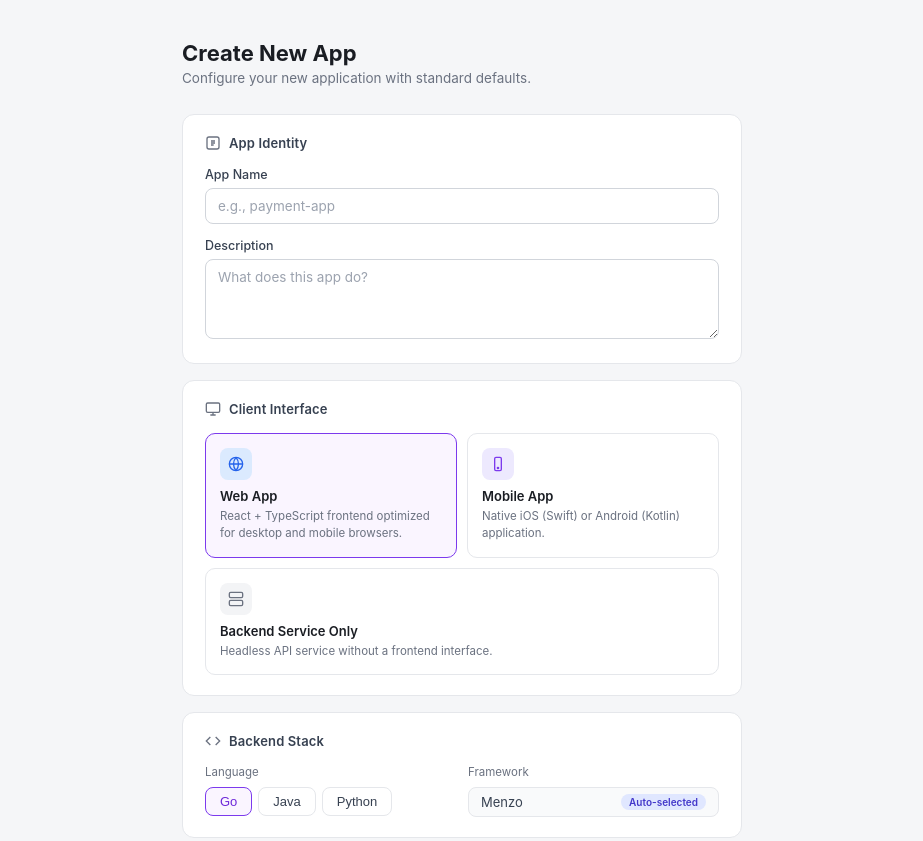
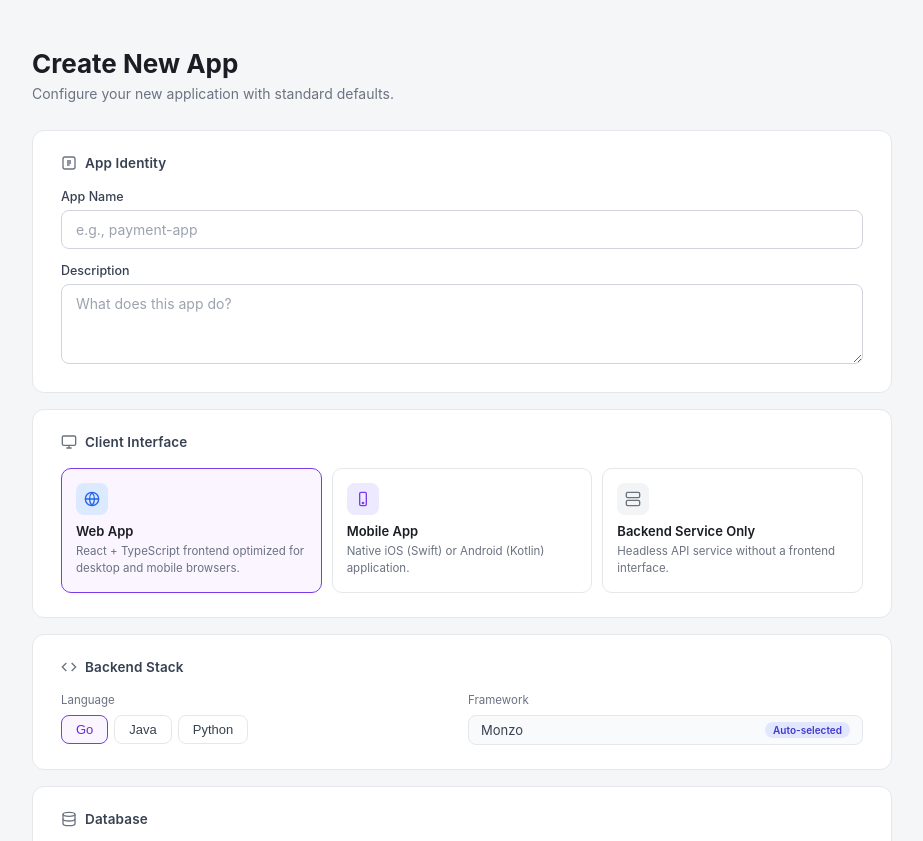
Before and after one commit to izzyhsu/create-app, a plain HTML site: page index.html in a window 1280 px wide. Shown: the top 841 px of the page, without its empty margins (178-1101 px from the left). Drawn offline with Linux system fonts and the light colour scheme.

Commit message:
Fix Monzo framework name and improve desktop layout
- Correct Go framework name from Menzo to Monzo
- Widen max-width to 860px for desktop
- Expand Client Interface to 3-column layout
- Expand Core Capabilities to 5-column row
- Increase padding, font sizes for desktop readability

Made-with: Cursor

```diff
--- a/index.html
+++ b/index.html
@@ -14,13 +14,13 @@
       display: flex;
       justify-content: center;
       align-items: flex-start;
-      padding: 40px 16px 80px;
+      padding: 48px 40px 80px;
       color: #1a1d23;
     }
 
     .page-wrapper {
       width: 100%;
-      max-width: 560px;
+      max-width: 860px;
     }
 
     .page-header {
@@ -28,14 +28,14 @@
     }
 
     .page-header h1 {
-      font-size: 22px;
+      font-size: 26px;
       font-weight: 700;
       color: #1a1d23;
-      margin-bottom: 4px;
+      margin-bottom: 6px;
     }
 
     .page-header p {
-      font-size: 13.5px;
+      font-size: 14px;
       color: #6b7280;
     }
 
@@ -44,7 +44,7 @@
       background: #fff;
       border: 1px solid #e5e7eb;
       border-radius: 12px;
-      padding: 20px 22px;
+      padding: 24px 28px;
       margin-bottom: 16px;
     }
 
@@ -52,10 +52,10 @@
       display: flex;
       align-items: center;
       gap: 8px;
-      font-size: 13px;
+      font-size: 13.5px;
       font-weight: 600;
       color: #374151;
-      margin-bottom: 16px;
+      margin-bottom: 18px;
       letter-spacing: 0.01em;
     }
 
@@ -79,8 +79,8 @@
       width: 100%;
       border: 1px solid #d1d5db;
       border-radius: 8px;
-      padding: 9px 12px;
-      font-size: 13.5px;
+      padding: 10px 14px;
+      font-size: 14px;
       color: #1a1d23;
       background: #fff;
       outline: none;
@@ -116,11 +116,7 @@
     }
 
     .option-grid.cols-3 {
-      grid-template-columns: 1fr 1fr;
-    }
-
-    .option-grid.cols-3 .option-card:last-child {
-      grid-column: 1 / -1;
+      grid-template-columns: 1fr 1fr 1fr;
     }
 
     .option-grid.cols-2 {
@@ -259,7 +255,7 @@
     /* Core Capabilities grid */
     .capability-grid {
       display: grid;
-      grid-template-columns: 1fr 1fr 1fr;
+      grid-template-columns: repeat(5, 1fr);
       gap: 10px;
     }
 
@@ -510,7 +506,7 @@
         <div class="stack-group">
           <div class="stack-group-label">Framework</div>
           <div class="framework-display">
-            <span id="framework-name">Menzo</span>
+            <span id="framework-name">Monzo</span>
             <span class="auto-badge">Auto-selected</span>
           </div>
         </div>
@@ -635,7 +631,7 @@
     function selectLang(tab) {
       document.querySelectorAll('.lang-tab').forEach(t => t.classList.remove('active'));
       tab.classList.add('active');
-      const frameworks = { Go: 'Menzo', Java: 'Spring Boot', Python: 'FastAPI' };
+      const frameworks = { Go: 'Monzo', Java: 'Spring Boot', Python: 'FastAPI' };
       document.getElementById('framework-name').textContent = frameworks[tab.textContent] || 'Auto-selected';
     }
 
```
